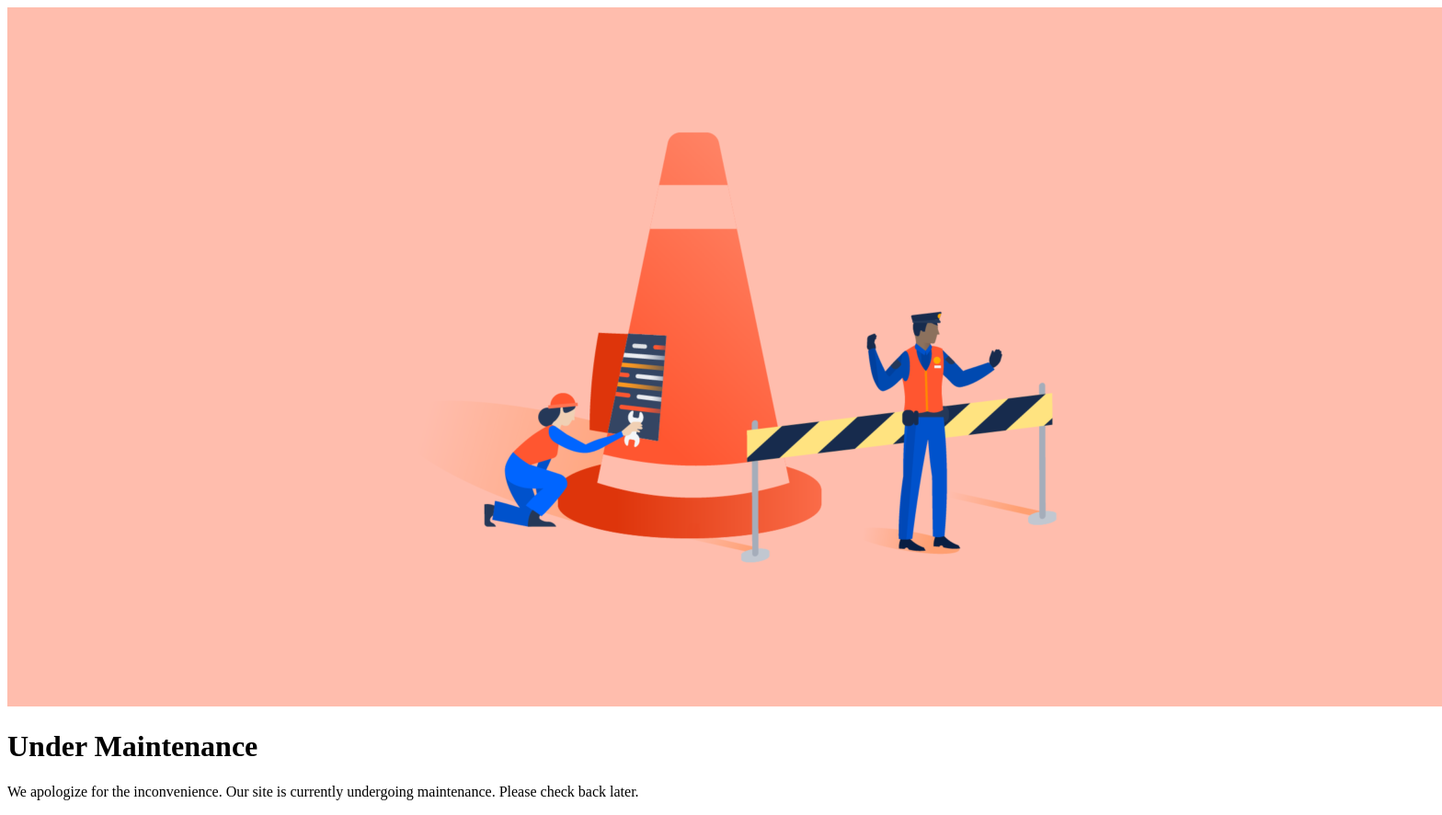
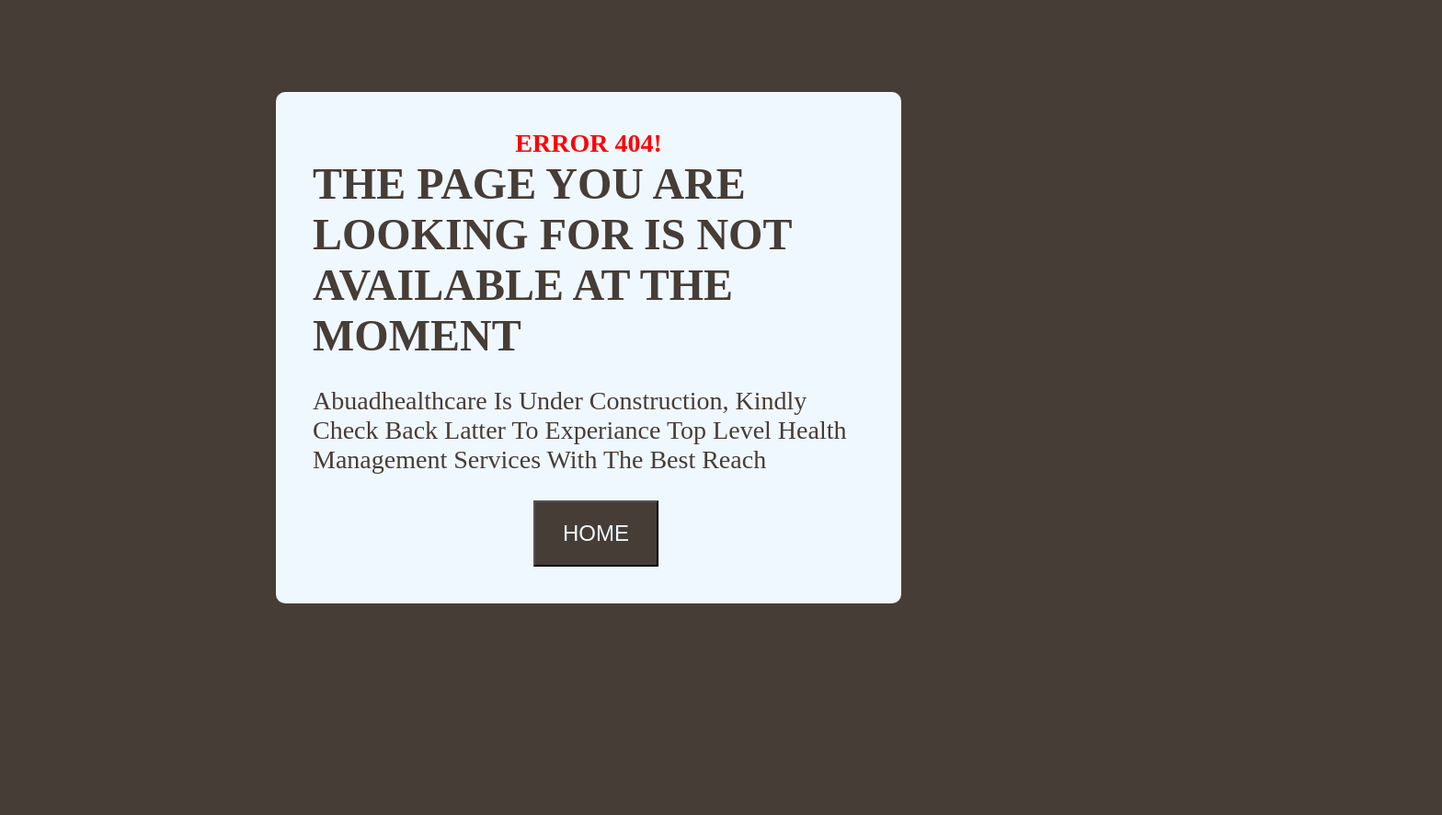
Before and after one commit to chimaxchi/ABUADHMO_WEB-APP, a plain HTML site: page contact.html in a window 1280 px wide. Shown: the whole page at 92% size, 1568 px wide, since content can reach past the window. After the commit the page ends 800 px from the top, so only its background shows below. Drawn offline with Linux system fonts and the light colour scheme.

Commit message:
error 404

```diff
--- a/contact.html
+++ b/contact.html
@@ -4,18 +4,17 @@
     <meta charset="UTF-8" />
     <meta name="viewport" content="width=device-width, initial-scale=1.0" />
     <title>Document</title>
+    <link rel="stylesheet" href="styles.css">
   </head>
   <body>
-    <div class="maintenance-container">
-      <img
-        src="/ABUADHMO_WEB-APP/images/scheduled-maintenance-message-examples-and-inspiration0a@3x-1560x760.png"
-        alt="Under Maintenance"
-      />
-      <h1>Under Maintenance</h1>
+     <div class="container">
+      <h1>error 404!</h1>
+      <h2>the page you are looking for is not available at the moment</h2>
       <p>
-        We apologize for the inconvenience. Our site is currently undergoing
-        maintenance. Please check back later.
+        abuadhealthcare is under construction,
+        kindly check back latter to experiance top level health management services with the best reach
       </p>
+      <button>Home</button>
     </div>
   </body>
 </html>
--- a/styles.css
+++ b/styles.css
@@ -1,35 +1,36 @@
 body {
-  font-family: Arial, sans-serif;
-  background-color: #f5f5f5;
-  color: #333;
+  background-color: #463d36;
+  color: #463d36;
+}
+.container {
+  background-color: aliceblue;
+  width: 600px;
+  margin: 100px auto;
+  border-radius: 10px;
+  padding: 40px;
+}
+.container button {
+  background-color: #463d36;
+  color: aliceblue;
+  text-transform: uppercase;
+  font-size: 24px;
+  padding: 20px 30px;
+
+  margin-left: 40%;
+}
+.container h1 {
+  color: red;
+  font-size: 28px;
+  text-transform: uppercase;
+  margin: 0;
   text-align: center;
+}
+.container h2 {
+  font-size: 48px;
+  text-transform: uppercase;
   margin: 0;
-  padding: 0;
-  display: flex;
-  align-items: center;
-  justify-content: center;
-  height: 100vh;
 }
-
-.maintenance-container {
-  max-width: 400px;
-  padding: 20px;
-  border-radius: 8px;
-  background-color: #fff;
-  box-shadow: 0 0 10px rgba(0, 0, 0, 0.1);
+.container p {
+  font-size: 28px;
+  text-transform: capitalize;
 }
-
-h1 {
-  color: #e74c3c;
-}
-
-p {
-  margin-top: 10px;
-  color: #666;
-}
-
-img {
-  max-width: 100%;
-  height: auto;
-  margin-top: 20px;
-}
```
Also changed, not shown: Health Plans.html (+7 -8 lines), Resources.html (+16 -7 lines), about us.html (+7 -8 lines), hospital networks.html (+7 -8 lines).
